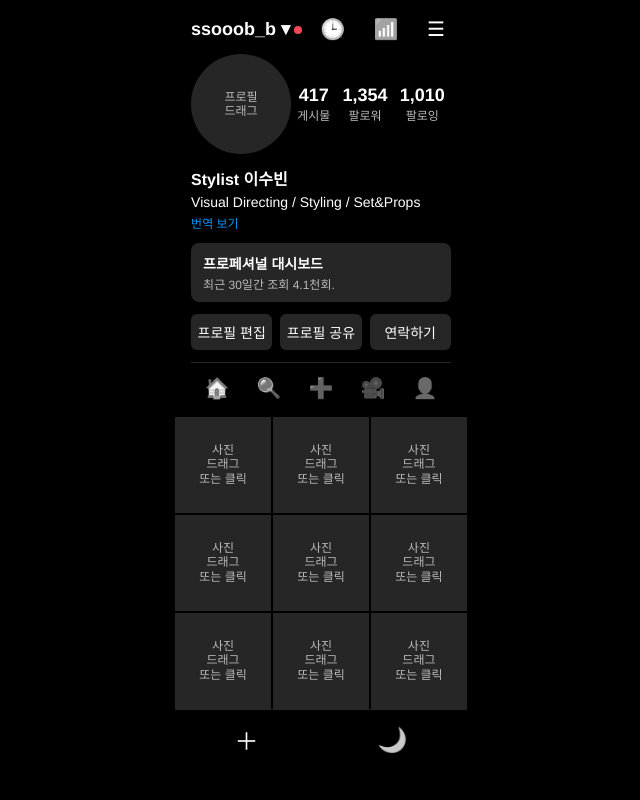
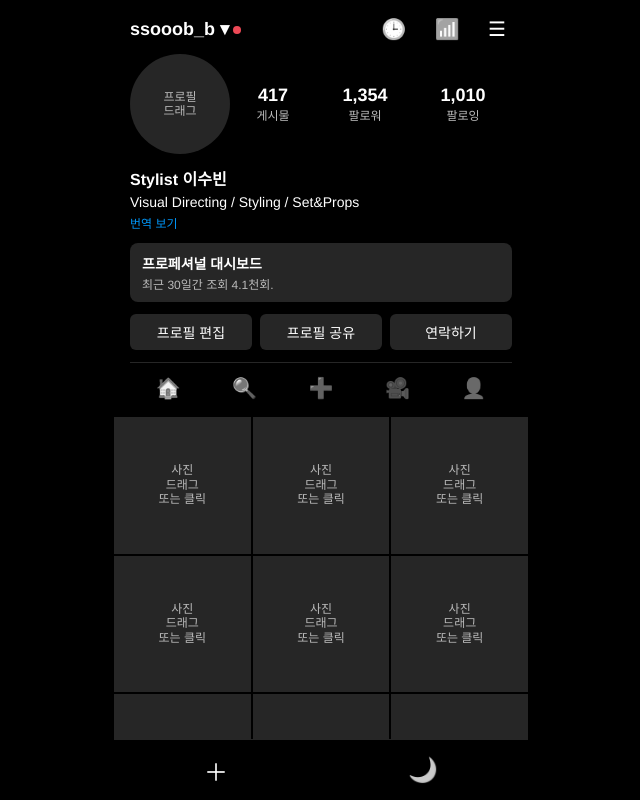
Before and after one commit to Subin-Leee/been-instagram-layout, a plain HTML site: page index.html in a window 1280 px wide. Shown: the whole page, without its empty margins (319-959 px from the left). Drawn offline with Linux system fonts and the light colour scheme.

Commit message:
Update styles.css

```diff
--- a/styles.css
+++ b/styles.css
@@ -2,44 +2,41 @@
   --bg: #000; --fg: #fff;
   --sec-bg: #262626; --sec-fg: #bbb;
   --accent: #0095f6;
+  --danger: #ff4956;
 }
 body.light-mode {
   --bg: #fff; --fg: #000;
   --sec-bg: #f5f5f5; --sec-fg: #666;
   --accent: #0095f6;
+  --danger: #ff4956;
 }
 html, body {
   margin:0; padding:0;
   background:var(--bg); color:var(--fg);
   height:100vh; width:100vw;
-  overflow: hidden;
+  overflow:hidden;
 }
 body {
   font-family:'Helvetica Neue',Helvetica,Arial,sans-serif;
-  min-height:100vh; min-width:100vw;
-  overflow: hidden;
+  width:100vw; height:100vh;
+  overflow:hidden;
 }
 .container {
+  max-width:414px; height:100vh;
+  margin:0 auto; display:flex; flex-direction:column;
+  background:var(--bg); position:relative;
   width:100vw;
-  max-width:414px;
-  min-height:100vh;
-  margin:0 auto;
-  display:flex;
-  flex-direction:column;
-  background:var(--bg);
 }
-.content-area {
+.main-scroll-area {
   flex: 1 1 auto;
-  display: flex;
-  flex-direction: column;
-  min-height: 100vh;
-  max-width: 414px;
-  margin: 0 auto;
-  overflow: auto;
+  overflow-y: auto;
+  height: 100vh;
+  box-sizing: border-box;
+  padding-bottom: 70px;
   scrollbar-width: none;
   -ms-overflow-style: none;
 }
-.content-area::-webkit-scrollbar { display: none; }
+.main-scroll-area::-webkit-scrollbar { display: none; }
 
 .header { padding:16px; }
 .profile-nav { display:flex; justify-content:space-between; align-items:center; margin-bottom:12px; }
@@ -63,7 +60,6 @@ body {
 .feed-nav { display:flex; justify-content:space-around; border-top:1px solid var(--sec-bg); padding-top:12px;}
 .feed-btn { background:none; border:none; color:var(--fg); font-size:20px; filter:grayscale(1); cursor:pointer; }
 
-/* 피드: 1줄만 기본 보이고, 아래로 추가, 항상 정사각형 */
 .grid-container {
   display: grid;
   grid-template-columns: repeat(3, 1fr);
@@ -97,17 +93,29 @@ body {
 }
 .drop-zone.dragover { outline:2px dashed var(--accent); }
 
-/* 메뉴바: 피드박스 바로 아래에서 sticky로 상단고정, 스크롤 안 됨 */
 .bottom-nav {
-  width: 100%;
-  max-width: 414px;
-  height: 60px;
-  background: var(--bg);
-  display: flex; justify-content: space-around; align-items: center;
-  border-top: 1px solid var(--sec-bg);
-  position: sticky;
-  top: 0;
-  left: 0;
-  z-index: 100;
+  height:60px; background:var(--bg);
+  display:flex; justify-content:space-around; align-items:center; border-top:1px solid var(--sec-bg);
+  width:100%;
+  position:fixed; left:0; right:0; bottom:0;
+  z-index:100;
+  max-width:414px;
+  margin:0 auto;
 }
 .nav-btn { background:none; border:none; font-size:24px; color:var(--fg); filter:grayscale(1); cursor:pointer; }
+.danger { color: var(--danger); }
+.spacer { height: 60px; }
+#delete-cell {
+  background:none;
+  color:var(--danger);
+  border:none;
+  font-size:24px;
+  filter:grayscale(1);
+  cursor:pointer;
+  outline: none;
+}
+#delete-cell.active {
+  background:var(--danger);
+  color:#fff;
+  border-radius:50%;
+}
```
